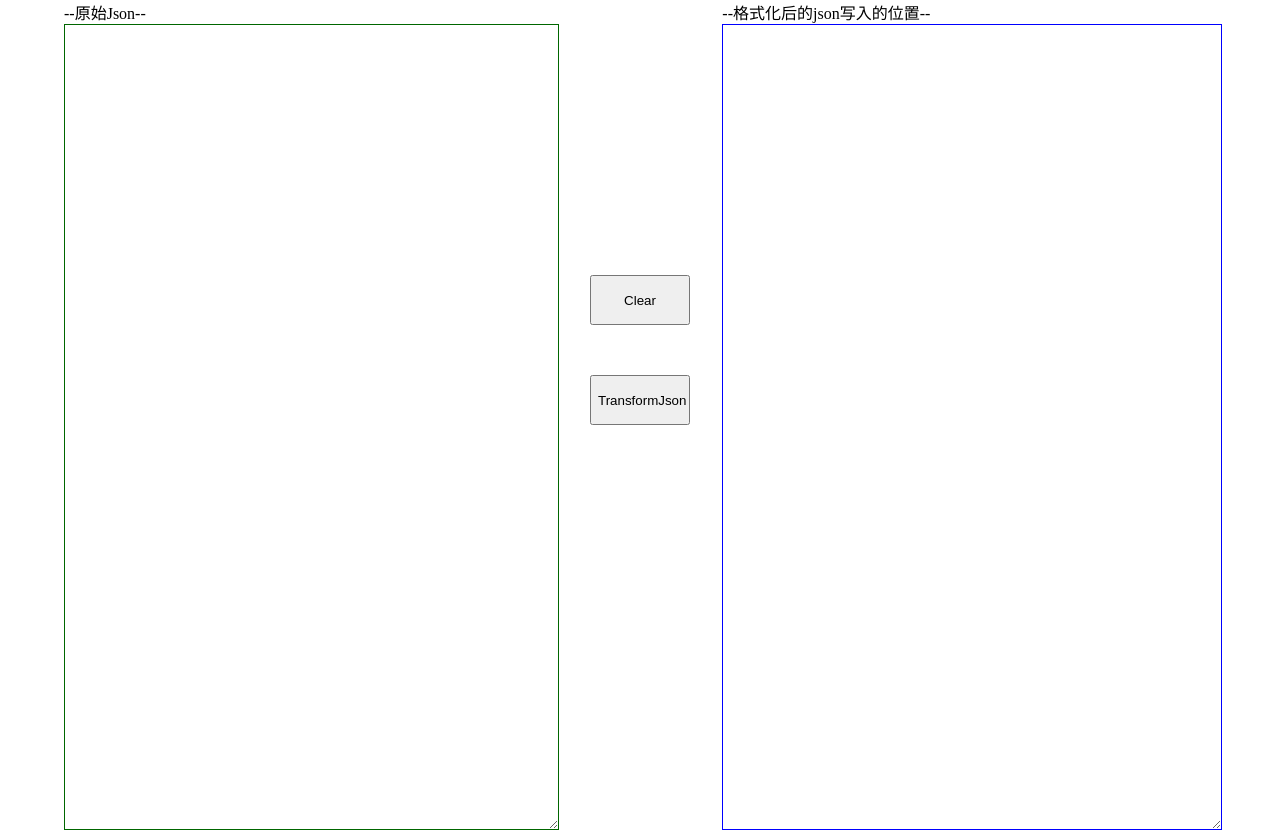
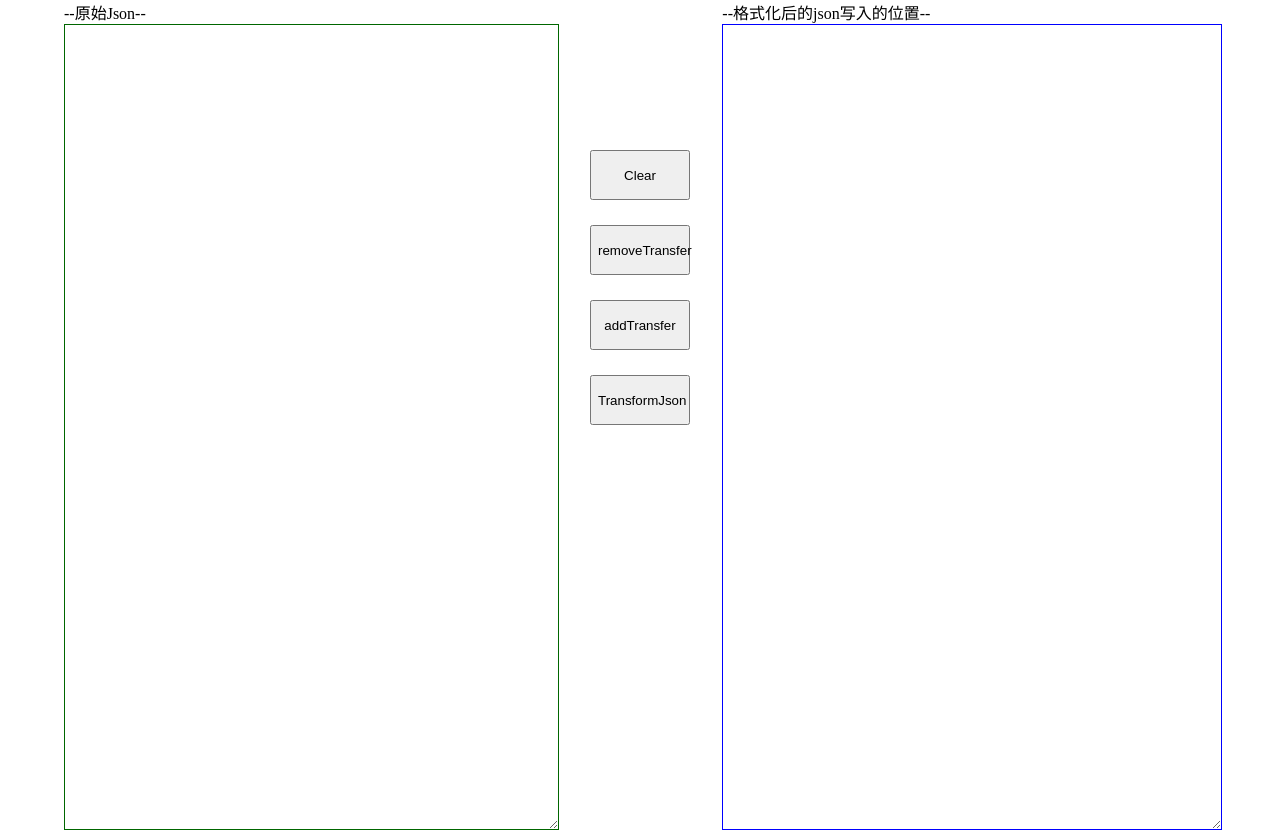
Before and after one commit to Growing-C/FristH5Test, a website: page firstH5Project/formatjson.html in a window 1280 px wide. Drawn offline with Linux system fonts and the light colour scheme.

Commit message:
dev [modify]

```diff
--- a/firstH5Project/formatjson.html
+++ b/firstH5Project/formatjson.html
@@ -63,7 +63,28 @@
             position: absolute;
             top: 0;
             left: 0;
-            bottom: 200px;
+            bottom:450px;
+            right: 0;
+        }
+
+        .btnFormat {
+            width: 100px;
+            height: 50px;
+            margin: auto;
+            position: absolute;
+            top: 0;
+            left: 0;
+            bottom: 300px;
+            right: 0;
+        }
+        .btnAddTransfer {
+            width: 100px;
+            height: 50px;
+            margin: auto;
+            position: absolute;
+            top: 0;
+            left: 0;
+            bottom: 150px;
             right: 0;
         }
     </style>
@@ -91,6 +112,10 @@
 
         <div class="divCenter">
             <button class="btnTrans" onClick="formatJson()">TransformJson</button>
+
+            <button class="btnFormat" onClick="removeTransfer()">removeTransfer</button>
+
+            <button class="btnAddTransfer" onClick="addTransfer()">addTransfer</button>
             <!-- clear 貌似是js保留的字段，onclick用clear无效 -->
             <button class="btnClear" onClick="clearJs()">Clear</button>
         </div>
@@ -108,6 +133,48 @@
     <!--格式化后的json写入的位置-->
     <!-- <div id="writePlace"></div> -->
     <script>
+        // 添加转义\
+        function addTransfer(json, options) {
+            var formatted = '';
+
+            json = document.getElementById("rawJson").value;
+
+            if (typeof json == "undefined" || json == null || json == "") {
+                alert("请输入json");
+                return;
+            }
+
+            formatted = json.replace(new RegExp('\"', "g"), '\\"');
+
+            document.getElementById("rawJson").value = formatted;
+
+        };
+
+        //去除转义,已经用原生方式写好了不需要改动,直接引用就好
+        function removeTransfer(json, options) {
+            var formatted = '';
+
+            json = document.getElementById("rawJson").value;
+
+            if (typeof json == "undefined" || json == null || json == "") {
+                alert("请输入json");
+                return;
+            }
+            // var str = '我是的生长在\\南方的纯正\\人';
+            // var reg = new RegExp( '\\\\' , "g" );
+            // alert(str);
+            // var newstr = str.replace( reg ,"" );
+            // alert(newstr);
+
+            // <!-- 要去除转义必须用 四个斜杠，两个不行，不明原因 -->
+            formatted = json.replace(new RegExp('\\\\', "g"), '');
+
+            //  alert(formatted);
+
+            document.getElementById("rawJson").value = formatted;
+
+        };
+
         //格式化代码函数,已经用原生方式写好了不需要改动,直接引用就好
         function formatJson(json, options) {
             var reg = null,
```
